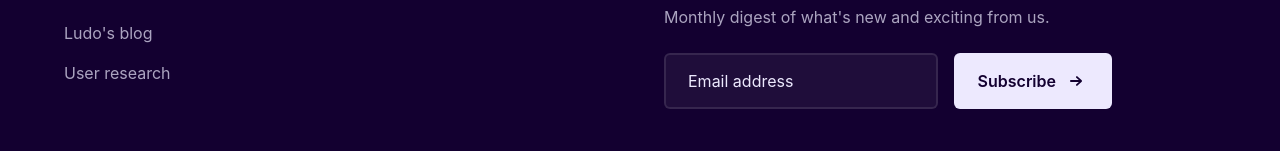
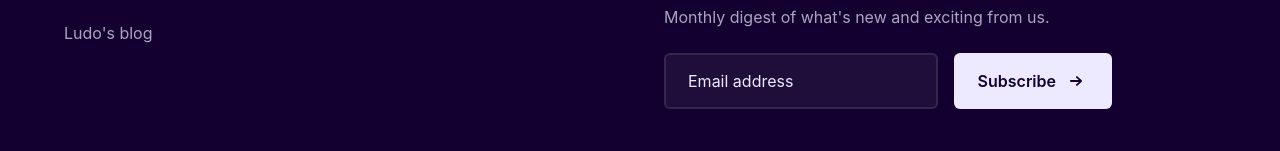
Before and after one commit to leadbay/landingpage, an Astro site: page / in a window 1280 px wide. Shown: the part 891-1042 px from the top of the page. Built offline with nearby package versions, Linux system fonts and the light colour scheme; Astro itself is replaced by a stand-in of ours.

Commit message:
feat: remove user research link in footer

```diff
--- a/src/components/Footer.tsx
+++ b/src/components/Footer.tsx
@@ -11,10 +11,6 @@ const navigation = {
 		{
 			name: "Ludo's blog",
 			href: 'https://ludogranger.substack.com/?utm_source=substack&utm_medium=web&utm_campaign=substack_profile'
-		},
-		{
-			name: 'User research',
-			href: 'https://milstan.typeform.com/to/TVsi3Afc?_gl=1*fog3cr*_ga*NzIwNjI5NzE2LjE2ODI0Mzc4OTA.*_ga_N6F0VDRT9W*MTY4MzI4Mjc2Ny4xNi4xLjE2ODMyODI3OTEuMzYuMC4w*_ga_YBVHZJ5VPC*MTY4MzI4Mjc2Ny4xMi4xLjE2ODMyODI3OTEuMzYuMC4w&typeform-source=admin.typeform.com'
 		}
 	]
 }
```
